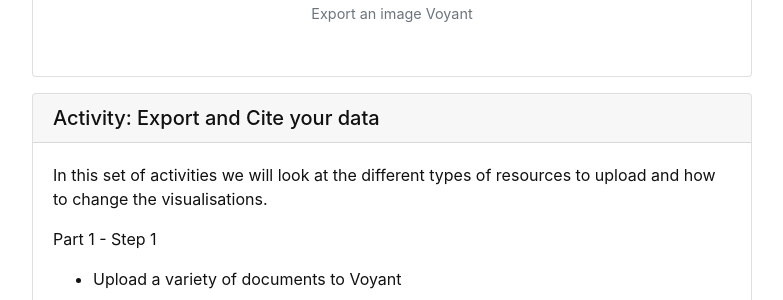
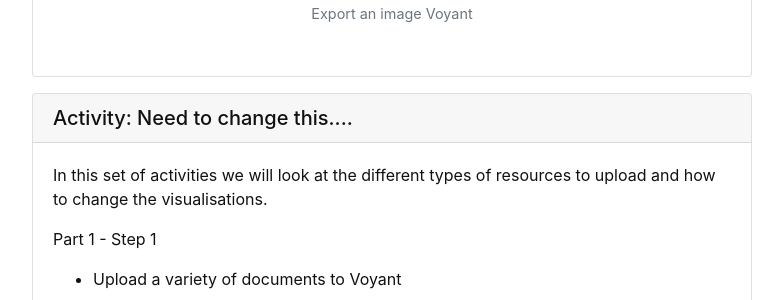
Before and after one commit to GULibrarySandbox/data-vis-basics, a Jekyll site: the page built from content/5-voyant.md, in a window 1280 px wide and 900 px high, scrolled down 7004 px. Shown: the part 154-454 px from the top of the window, without its empty margins (248-1031 px from the left). Built offline with Jekyll 4.4.1, drawn with Linux system fonts in a browser that asks for light colours; part of the change alters nothing that is shown.

Commit message:
Update 5-voyant.md

```diff
--- a/content/5-voyant.md
+++ b/content/5-voyant.md
@@ -124,7 +124,7 @@ Part  2
 
 with your data set, change the visualisation; using the corpus tools menu change the visualisation to 'Steam graph'
 now export this using the export visualisation function, export the graph as an SNG, copy the visualisation and paste the image into a word doc
-finally, again using the export function, export the bibliographic reference.{% endcapture %}{% include card.md header="Activity: Export and Cite your data" text=text %}
+finally, again using the export function, export the bibliographic reference.{% endcapture %}{% include card.md header="Activity: Need to change this...." text=text %}
 
 ## Voyant in practice- Articles citing Voyant Tools
 
```
